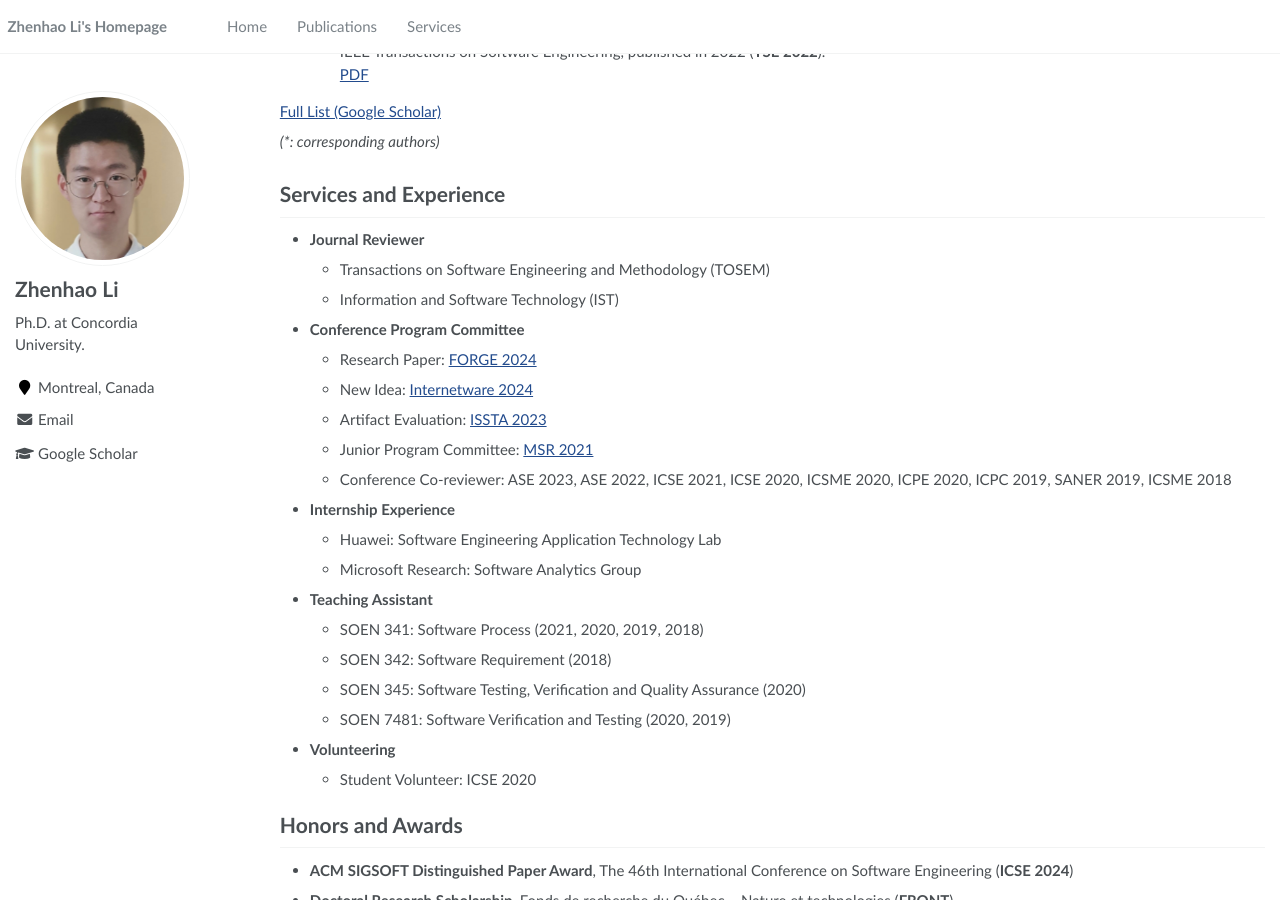
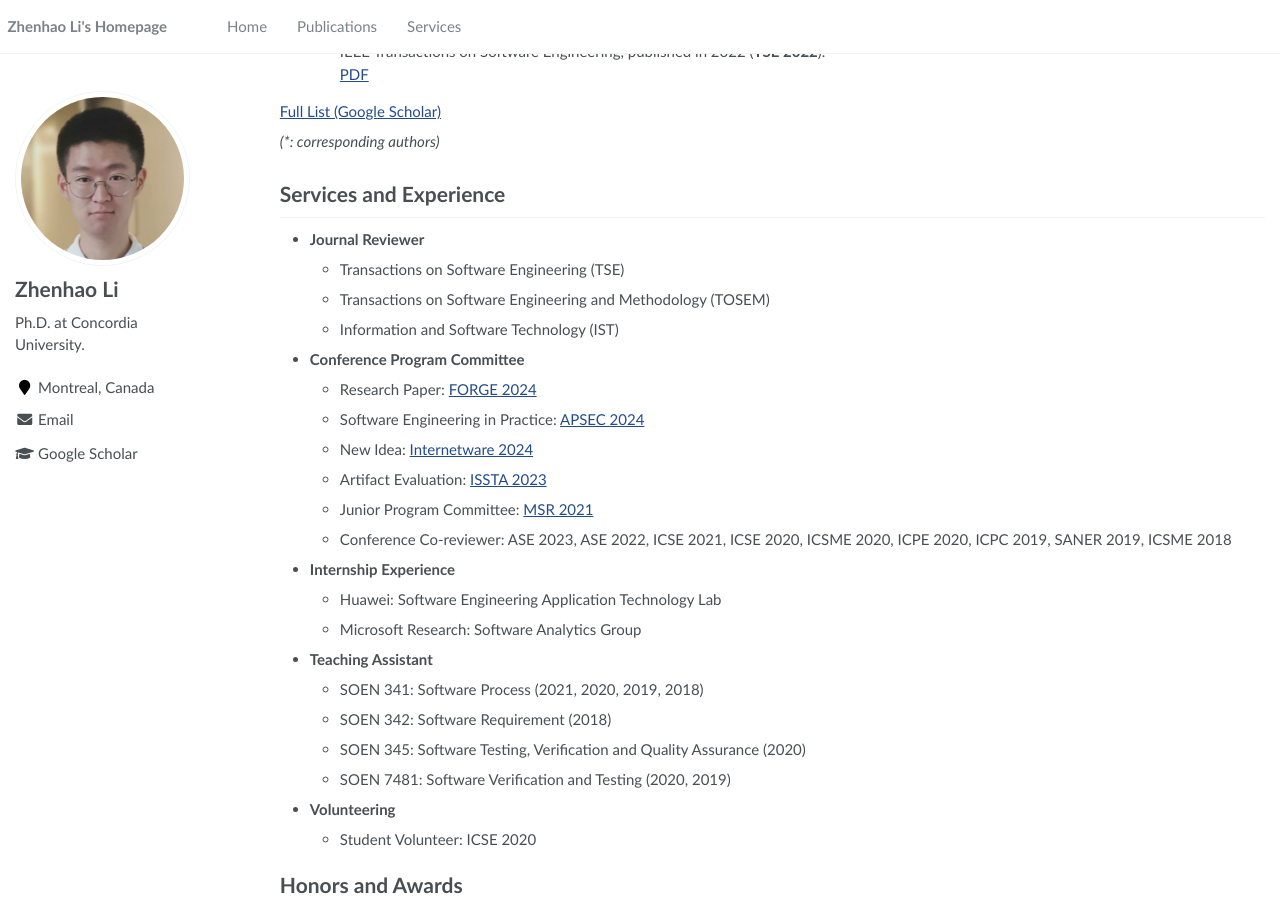
Before and after one commit to ginolzh/ginolzh.github.io, a Jekyll site: the page built from _pages/about.md, in a window 1280 px wide and 900 px high, scrolled down 1322 px. Built offline with Jekyll 4.4.1, drawn with Linux system fonts in a browser that asks for light colours.

Commit message:
Update about.md

```diff
--- a/_pages/about.md
+++ b/_pages/about.md
@@ -78,10 +78,12 @@ _(*: corresponding authors)_
 Services and Experience
 ======
 * **Journal Reviewer**
+  * Transactions on Software Engineering (TSE)
   * Transactions on Software Engineering and Methodology (TOSEM)
   * Information and Software Technology (IST)
 * **Conference Program Committee**
   * Research Paper: [FORGE 2024](https://conf.researchr.org/track/forge-2024/forge-2024-papers)
+  * Software Engineering in Practice: [APSEC 2024](https://conf.researchr.org/track/apsec-2024/apsec-2024-software-engineering-in-practice)
   * New Idea: [Internetware 2024](https://conf.researchr.org/track/internetware-2024/internetware-2024-new-idea-track)
   * Artifact Evaluation: [ISSTA 2023](https://conf.researchr.org/track/issta-2023/issta-2023-artifact-evaluation)
   * Junior Program Committee: [MSR 2021](https://2021.msrconf.org/committee/msr-2021-shadow-pc-shadow-pc-committee)
```
